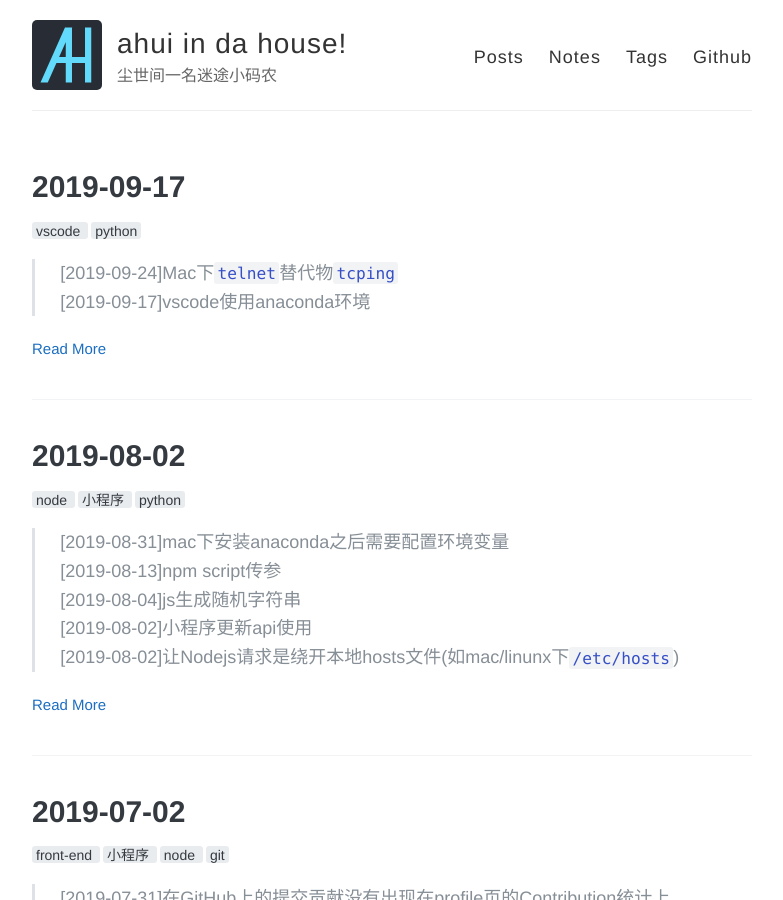
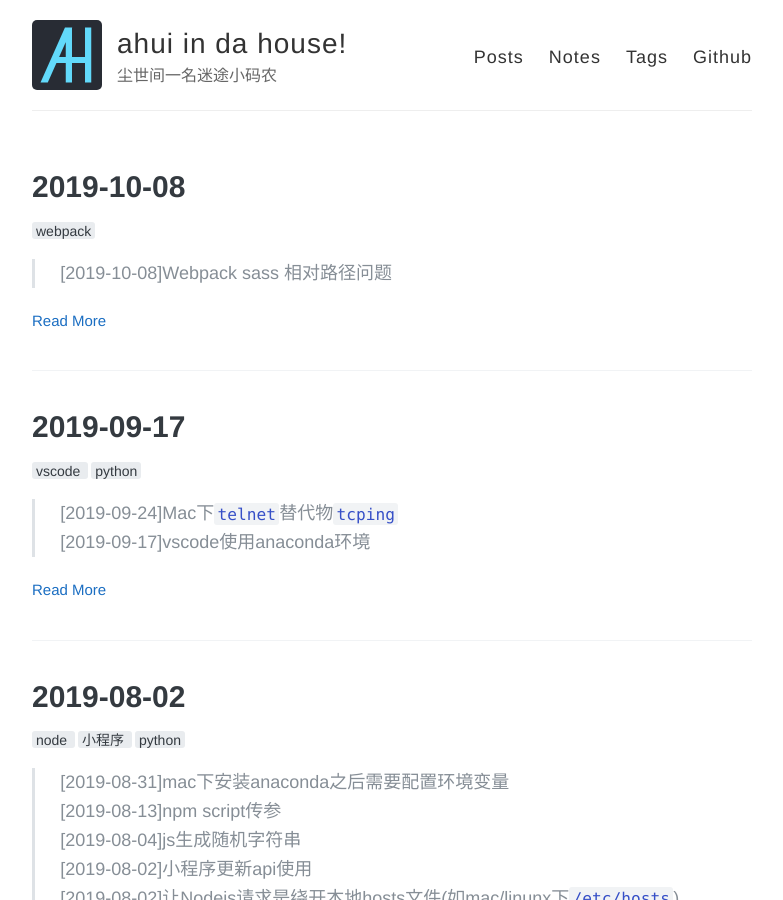
Before and after one commit to funkyLover/blog, a Jekyll site: the page built from notes/index.html, in a window 1280 px wide and 900 px high. Shown: the whole window, without its empty margins (248-1031 px from the left). Built offline with Jekyll 4.4.1, drawn with Linux system fonts in a browser that asks for light colours; the list of posts is cut into pages by our own code; some of the changed lines change nothing that is shown.

Commit message:
[note]add;

````diff
--- a/notes/_posts/2019-09-17-notes.md
+++ b/notes/_posts/2019-09-17-notes.md
@@ -1,7 +1,7 @@
 ---
 layout: post
 title: "2019-09-17"
-date: 2019-08-02
+date: 2019-09-17
 tags: [vscode, python]
 comments: true
 share: true
--- /dev/null
+++ b/notes/_posts/2019-10-08-notes.md
@@ -0,0 +1,72 @@
+---
+layout: post
+title: "2019-10-08"
+date: 2019-10-08
+tags: [webpack]
+comments: true
+share: true
+---
+
+> [2019-10-08]Webpack sass 相对路径问题 <br>
+
+使用Webpack构建时, sass模块中使用相对路径引用了其他资源时, 可能发生如下错误
+
+```bash
+|- proj
+  |- scss
+    |- index.scss
+    |- image.png
+  |- page
+    |- index.vue
+```
+
+```scss
+/* index.scss */
+.bg {
+  background: url(./image.png);
+}
+
+// index.vue
+<style lang="scss">
+@import '../scss/index.scss';
+</style>
+```
+
+按上面的目录结构运行开发构建时, 会报错
+
+```bash
+ModuleNotFoundError: Module not found: Error: Can't resolve './image.png' in '/proj/page'
+```
+
+可以看出资源的相对路径不是根据被引用scss模块的路径进行计算, 而是根据引用scss模块的模块的路径进行计算的
+
+有两个解决方案可以避免这个问题
+
+1是可以在js/js代码块中引用scss模块, webpack会帮我们找到正确的图片路径
+
+```html
+<!-- index.vue -->
+<script>
+import '../scss/index.scss';
+// ...
+</script>
+```
+
+2是可以使用webpack的`resolve.alias`设置路径别名, 然后在引用模块时都使用绝对路径别名(绝对路径)进行引用
+
+```js
+// vue.config.js
+config.resolve.alias.set('@', 'path/to/proj/');
+```
+
+```scss
+/* index.scss */
+.bg {
+  background: url(~@/scss/image.png);
+}
+
+// index.vue
+<style lang="scss">
+@import '~@/scss/index.scss';
+</style>
+```
````
